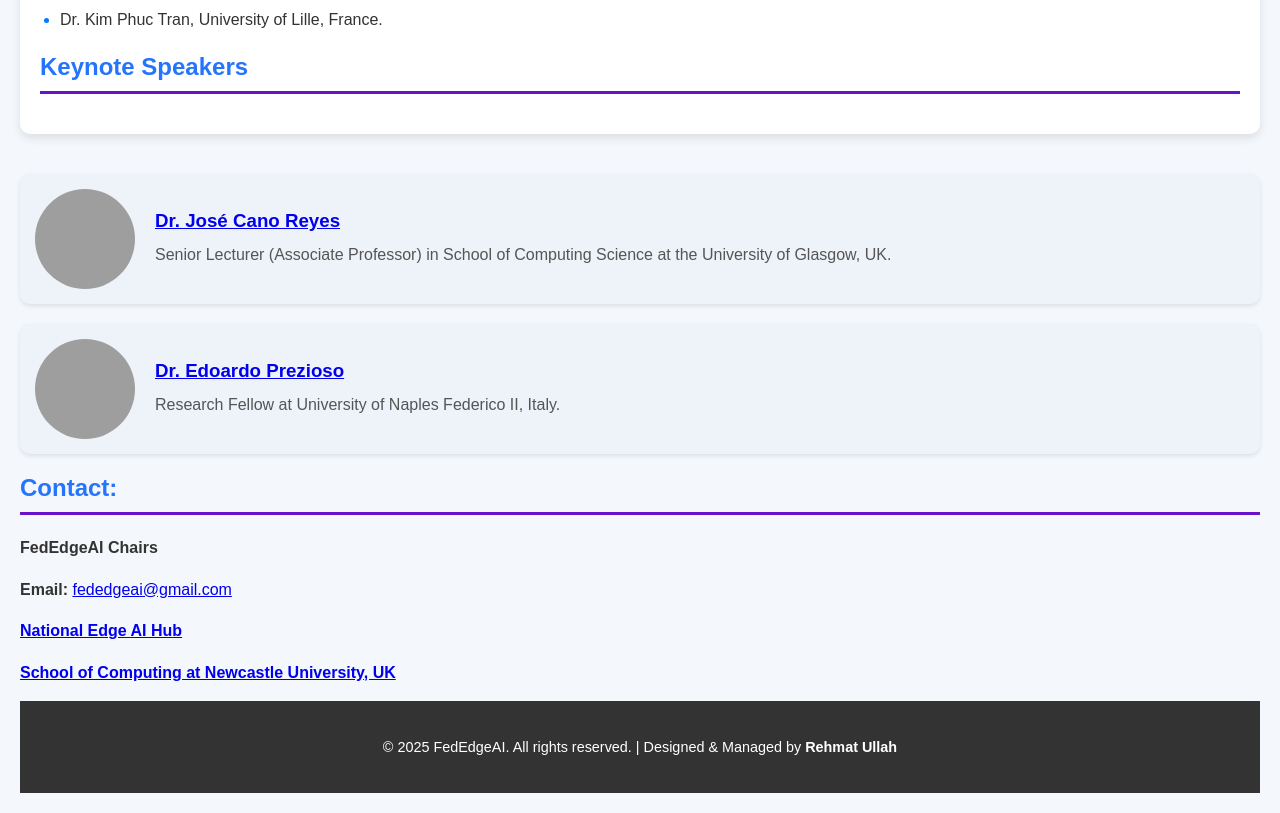
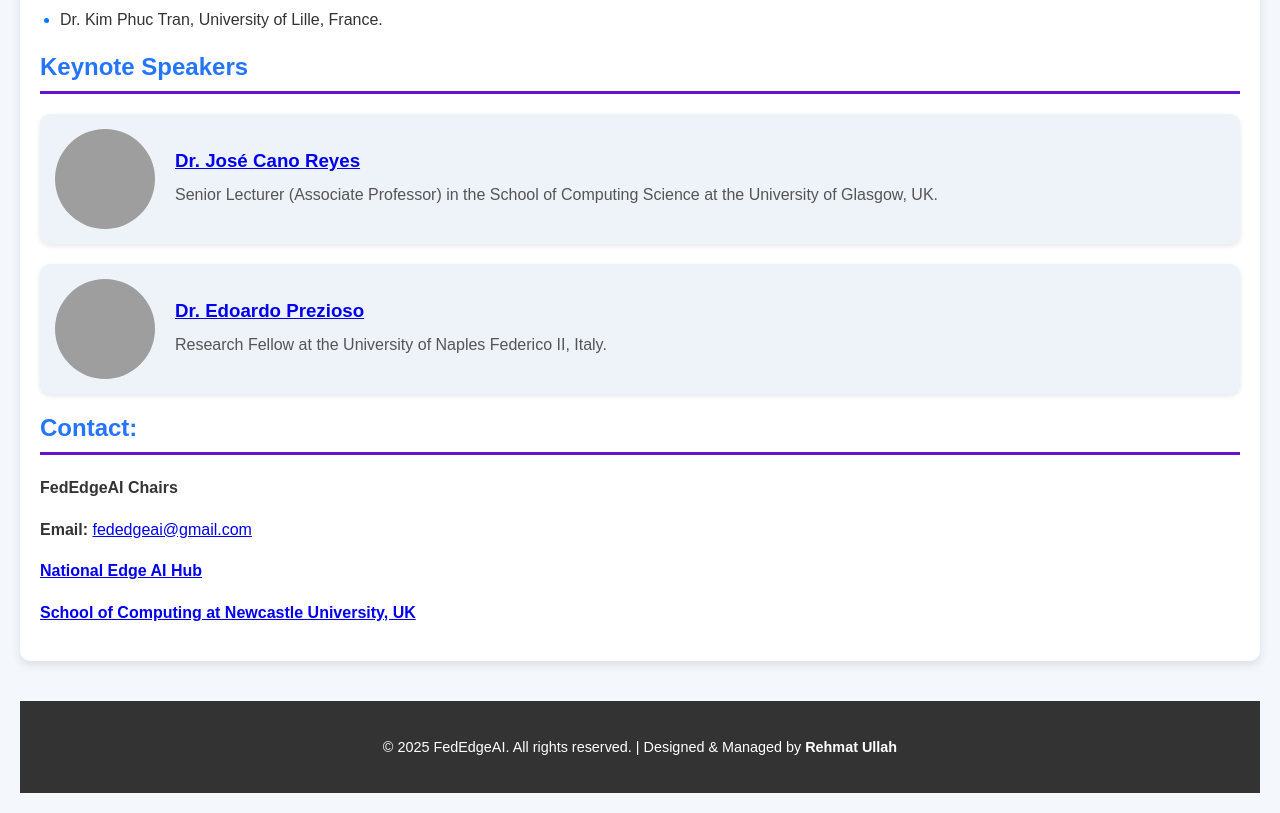
Before and after one commit to fededgeai/fededgeai.github.io, a plain HTML site: page index.html in a window 1280 px wide. Shown: the part 3710-4523 px from the top of the page. Drawn offline with Linux system fonts and the light colour scheme; grey boxes are pictures that could not be loaded.

Commit message:
Update index.html

```diff
--- a/index.html
+++ b/index.html
@@ -422,13 +422,22 @@
       <section id="keynote-speakers">
     <h2>Keynote Speakers</h2>
 
+    <div class="profile-card">
+        <img src="https://www.dcs.gla.ac.uk/~josecr/img/jose.png" alt="Dr. José Cano Reyes">
+        <div>
+            <h3><a href="https://www.dcs.gla.ac.uk/~josecr/" target="_blank">Dr. José Cano Reyes</a></h3>
+            <p>Senior Lecturer (Associate Professor) in the School of Computing Science at the University of Glasgow, UK.</p>
         </div>
+    </div>
+
     <div class="profile-card">
-                <img src="https://www.dcs.gla.ac.uk/~josecr/img/jose.png" alt="Speaker 2">
+        <img src="https://media.licdn.com/dms/image/v2/C5603AQFhO-lN7Gwg2g/profile-displayphoto-shrink_200_200/profile-displayphoto-shrink_200_200/0/1517819009510?e=2147483647&v=beta&t=Op1SrN3G93ePx9Iwp8CzQhr301OBE85wtzcUOfMdOIA" alt="Dr. Edoardo Prezioso">
         <div>
-                    <h3><a href="https://www.dcs.gla.ac.uk/~josecr/" target="_blank"> Dr. José Cano Reyes</h3></a>
-                    <p>Senior Lecturer (Associate Professor) in School of Computing Science at the University of Glasgow, UK.</p>
+            <h3><a href="https://it.linkedin.com/in/edoardo-prezioso-43b423111/en" target="_blank">Dr. Edoardo Prezioso</a></h3>
+            <p>Research Fellow at the University of Naples Federico II, Italy.</p>
         </div>
+    </div>
+</section>
 
 <script>
     function toggleBio() {
@@ -443,16 +452,6 @@
         }
     }
 </script>
-
-           </div>
-            <div class="profile-card">
-                <img src="https://media.licdn.com/dms/image/v2/C5603AQFhO-lN7Gwg2g/profile-displayphoto-shrink_200_200/profile-displayphoto-shrink_200_200/0/1517819009510?e=2147483647&v=beta&t=Op1SrN3G93ePx9Iwp8CzQhr301OBE85wtzcUOfMdOIA" alt="Speaker 2">
-                <div>
-                    <h3><a href="https://it.linkedin.com/in/edoardo-prezioso-43b423111/en" target="_blank"> Dr. Edoardo Prezioso </h3></a>
-                    <p>Research Fellow at University of Naples Federico II, Italy.</p>
-                </div>
-                                </div>
-
 
         <section id="contact">
             <h2>Contact:</h2>
```
Lines whose indentation alone changed are shown as unchanged.
